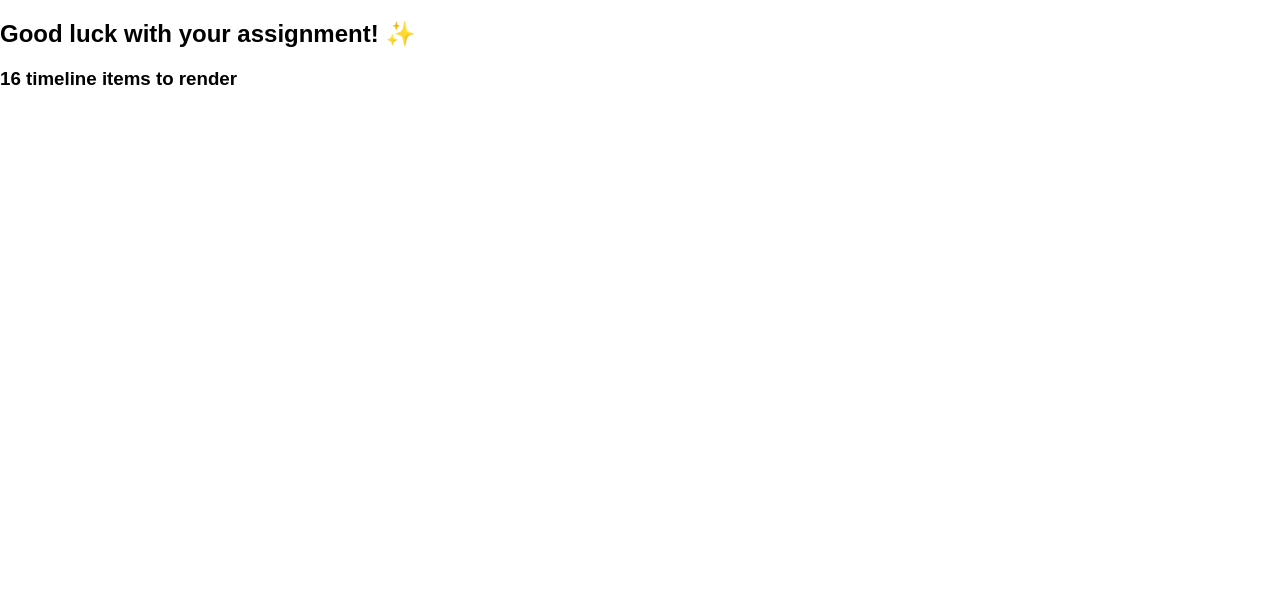
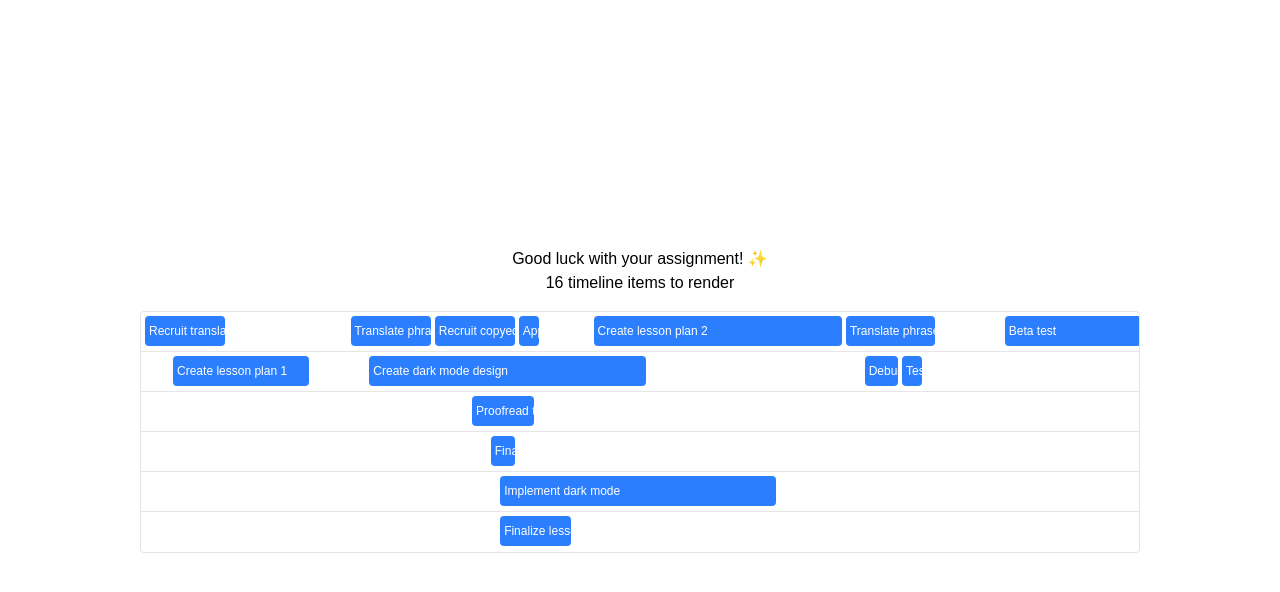
Before and after one commit to AllRedCat/timeline, a React app: page / in a window 1280 px wide. Built offline with nearby package versions, Linux system fonts and the light colour scheme.

Commit message:
📌 Feat: add structure of the time line

```diff
--- a/src/app.css
+++ b/src/app.css
@@ -2,4 +2,6 @@ body {
   margin: 0;
   padding: 0;
   font-family: sans-serif;
+  width: 100%;
+  height: 100vh;
 }
--- a/src/index.html
+++ b/src/index.html
@@ -5,6 +5,7 @@
     <meta name="viewport" content="width=device-width, initial-scale=1.0">
     <title>Airtable timeline</title>
     <link rel="stylesheet" href="app.css">
+    <script src="https://cdn.jsdelivr.net/npm/@tailwindcss/browser@4"></script>
 </head>
 <body>
     <div id="root"></div>
--- a/src/index.js
+++ b/src/index.js
@@ -1,16 +1,111 @@
 import React from "react";
 import ReactDOM from "react-dom/client";
 import timelineItems from "./timelineItems.js";
-import assingLanes from "./assignLanes.js";
+import assignLanes from "./assignLanes.js";
+
+/**
+ * Calculates the overall time range (earliest start date to latest end date) for a set of timeline items.
+ * Returns an object containing the minimum start date, maximum end date, and the total number of days in the range.
+ *
+ * @param {Array} items - Array of timeline items, each with 'start' and 'end' date properties.
+ * @returns {Object} An object with 'start' (Date), 'end' (Date), and 'totalDays' (number).
+ */
+function calculateTimeRange(items) {
+  if (items.length === 0) return { start: 0, end: 0, totalDays: 0 };
+
+  const dates = items.flatMap(item => [new Date(item.start), new Date(item.end)]);
+  const minDate = new Date(Math.min(...dates));
+  const maxDate = new Date(Math.max(...dates));
+
+  const totalDays = Math.ceil((maxDate - minDate) / (1000 * 60 * 60 * 24));
+
+  return {
+    start: minDate,
+    end: maxDate,
+    totalDays: totalDays
+  };
+}
+
+/**
+ * Calculates the horizontal position (in pixels) of a timeline item bar based on its start date,
+ * the overall time range, and the total width of the timeline.
+ *
+ * @param {string|Date} startDate - The start date of the item.
+ * @param {Object} timeRange - The overall time range object with .start, .end, and .totalDays.
+ * @param {number} [timelineWidth=800] - The total width of the timeline in pixels.
+ * @returns {number} The calculated left position in pixels for the item bar.
+ */
+function calculatePosition(startDate, timeRange, timelineWidth = 800) {
+  const start = new Date(startDate);
+  const daysFromStart = Math.ceil((start - timeRange.start) / (1000 * 60 * 60 * 24));
+  const position = (daysFromStart / timeRange.totalDays) * timelineWidth;
+  return Math.max(0, position);
+}
+
+/**
+ * Calculates the width (in pixels) of a timeline item bar based on its start and end dates,
+ * the overall time range, and the total width of the timeline.
+ * Ensures a minimum width of 20px and subtracts 4px for spacing.
+ *
+ * @param {string|Date} startDate - The start date of the item.
+ * @param {string|Date} endDate - The end date of the item.
+ * @param {Object} timeRange - The overall time range object with .start, .end, and .totalDays.
+ * @param {number} [timelineWidth=800] - The total width of the timeline in pixels.
+ * @returns {number} The calculated width in pixels for the item bar.
+ */
+function calculateWidth(startDate, endDate, timeRange, timelineWidth = 800) {
+  const start = new Date(startDate);
+  const end = new Date(endDate);
+  const durationInDays = Math.ceil((end - start) / (1000 * 60 * 60 * 24)) + 1;
+  const width = (durationInDays / timeRange.totalDays) * timelineWidth;
+  return Math.max(20, width - 4);
+}
 
 function App() {
   // Alocate items to lanes using the provided function
-  const lanes = assingLanes(timelineItems);
+  const lanes = assignLanes(timelineItems);
+  // Calculate the overall time range (earliest start to latest end) for all timeline items
+  const timeRange = calculateTimeRange(timelineItems);
+
+  // A responsive width that adapts to screen size
+  const timelineWidth = Math.min(1000, window.innerWidth * 0.8);
 
   return (
-    <div>
-      <h2>Good luck with your assignment! {"\u2728"}</h2>
-      <h3>{timelineItems.length} timeline items to render</h3>
+    <div className="w-full min-h-screen flex flex-col justify-center items-center p-4">
+      <div className="text-center mb-4">
+        <h2>Good luck with your assignment! {"\u2728"}</h2>
+        <h3>{timelineItems.length} timeline items to render</h3>
+      </div>
+      <div
+        className="relative flex flex-col divide-y divide-neutral-200 border border-neutral-200 rounded-sm overflow-x-auto"
+        style={{ width: `${timelineWidth}px` }}
+      >
+        {lanes.map((lane, laneIndex) => (
+          <div key={laneIndex}
+            className="relative h-[40px]"
+          >
+            {lane.map(item => (
+                <div
+                  key={item.id}
+                  className="h-[30px] ml-1 top-1 bg-blue-500 rounded-sm text-xs text-white overflow-hidden"
+                  style={{
+                    position: 'absolute',
+                    left: `${calculatePosition(item.start, timeRange, timelineWidth)}px`,
+                    width: `${calculateWidth(item.start, item.end, timeRange, timelineWidth)}px`,
+                    display: 'flex',
+                    alignItems: 'center',
+                    padding: '0 4px',
+                    whiteSpace: 'nowrap',
+                    textOverflow: 'ellipsis'
+                  }}
+                  title={`${item.name} (${item.start} to ${item.end})`}
+                >
+                  {item.name}
+                </div>
+            ))}
+          </div>
+        ))}
+      </div>
     </div>
   );
 }
```
Also changed, not shown: README.md (deleted).
